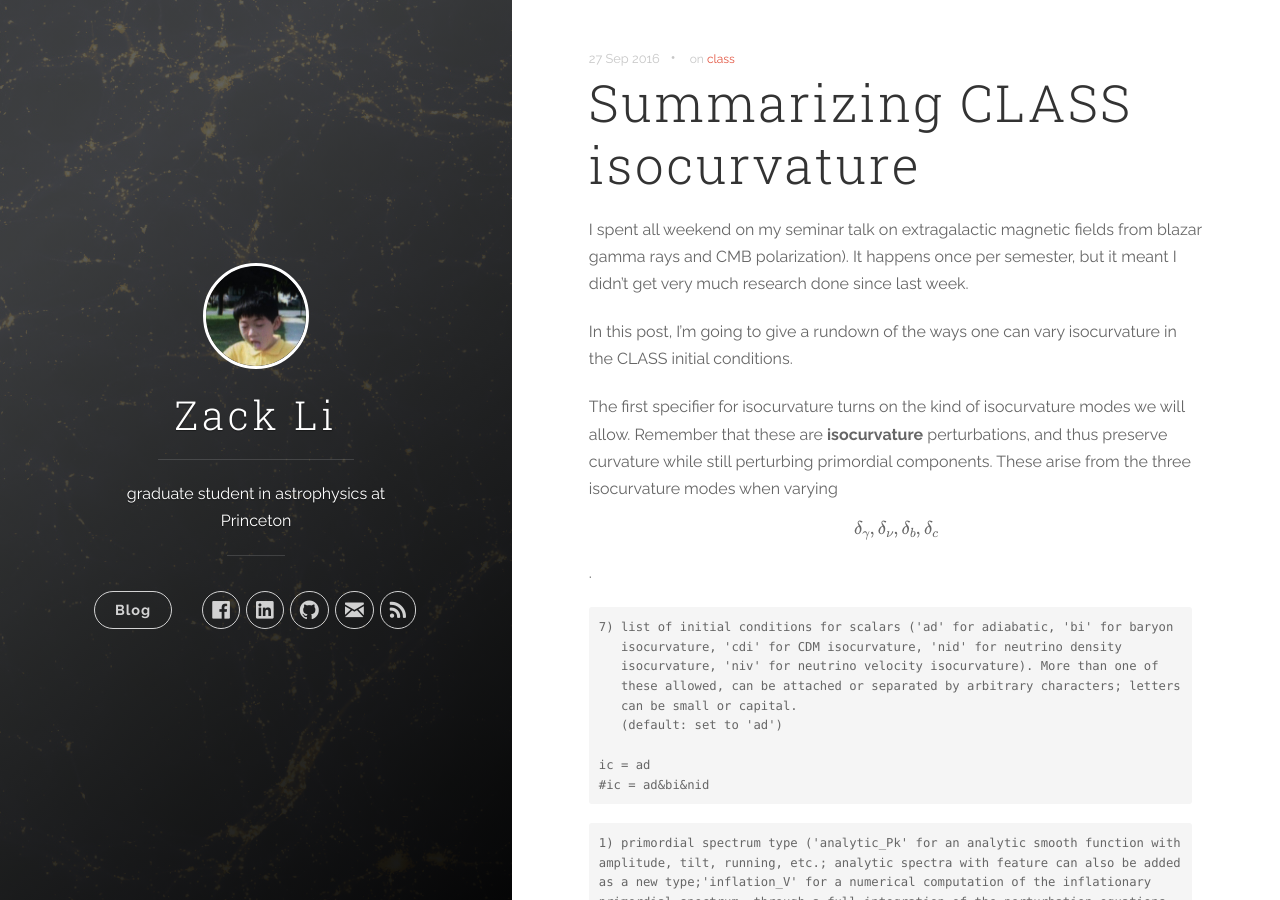
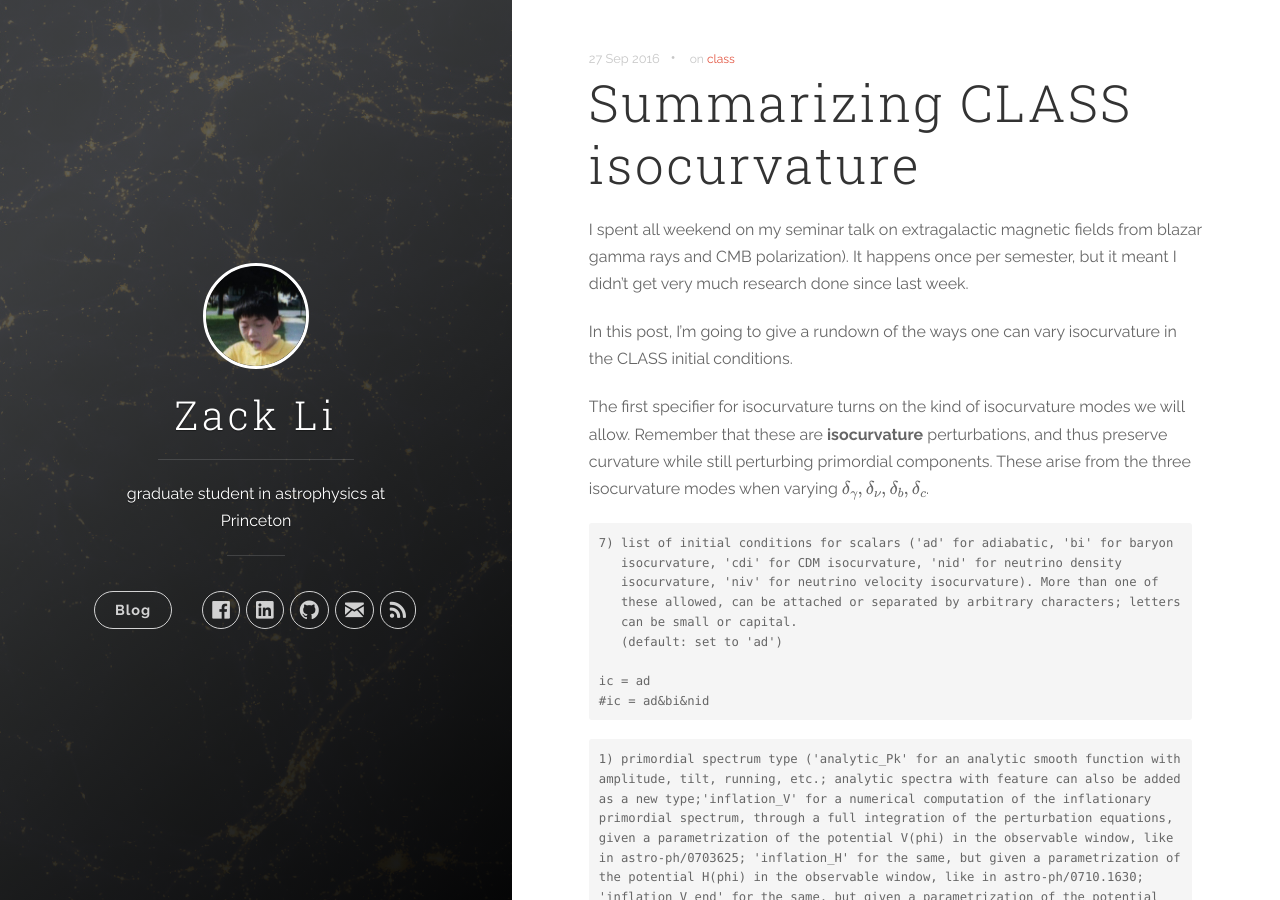
Before and after one commit to xzackli/xzackli.github.io, a Jekyll site: the page built from _posts/2016-09-27-summarizing-CLASS-isocurvature.markdown, in a window 1280 px wide and 900 px high. Built offline with Jekyll 4.4.1, drawn with Linux system fonts in a browser that asks for light colours; nearby versions of some CDN libraries; formulas are drawn with MathJax 3.

Commit message:
typo fix

```diff
--- a/_posts/2016-09-27-summarizing-CLASS-isocurvature.markdown
+++ b/_posts/2016-09-27-summarizing-CLASS-isocurvature.markdown
@@ -8,7 +8,9 @@ I spent all weekend on my seminar talk on extragalactic magnetic fields from bla
 
 In this post, I'm going to give a rundown of the ways one can vary isocurvature in the CLASS initial conditions.
 
-The first specifier for isocurvature turns on the kind of isocurvature modes we will allow. Remember that these are **isocurvature** perturbations, and thus preserve curvature while still perturbing primordial components. These arise from the three isocurvature modes when varying \\[\delta_{\gamma}, \delta_{\nu}, \delta_b, \delta_c \\].
+The first specifier for isocurvature turns on the kind of isocurvature modes we will allow. Remember that these are **isocurvature** perturbations, and thus preserve curvature while still perturbing primordial components. These arise from the three isocurvature modes when varying \\(\delta_{\gamma}, \delta_{\nu}, \delta_b, \delta_c \\).
+
+
 ~~~~~~~~~~~~~
 7) list of initial conditions for scalars ('ad' for adiabatic, 'bi' for baryon
    isocurvature, 'cdi' for CDM isocurvature, 'nid' for neutrino density
```
